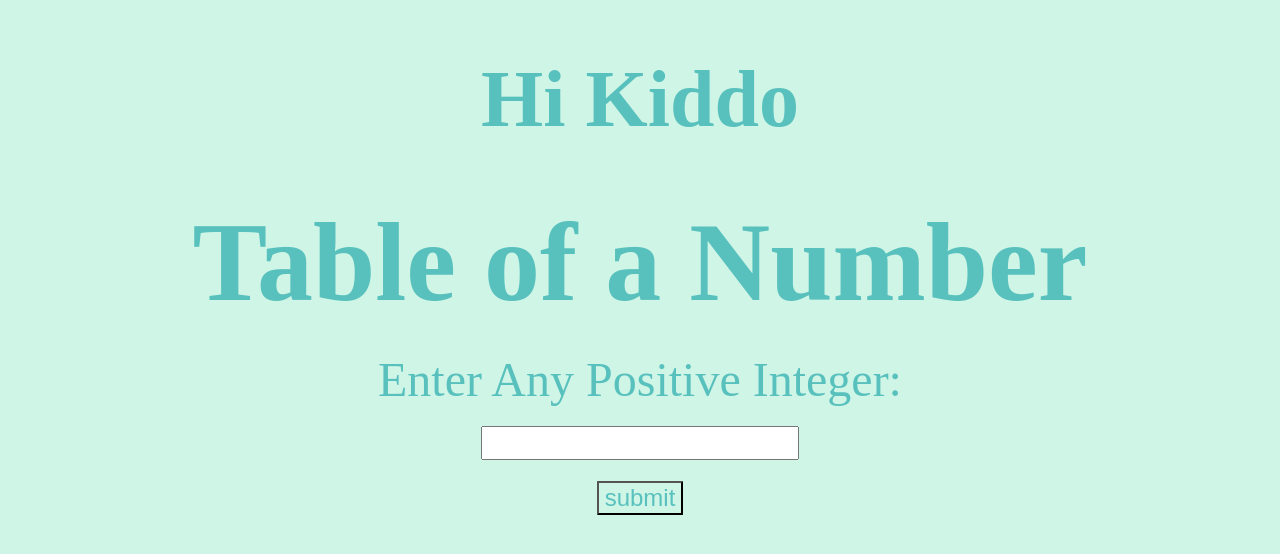
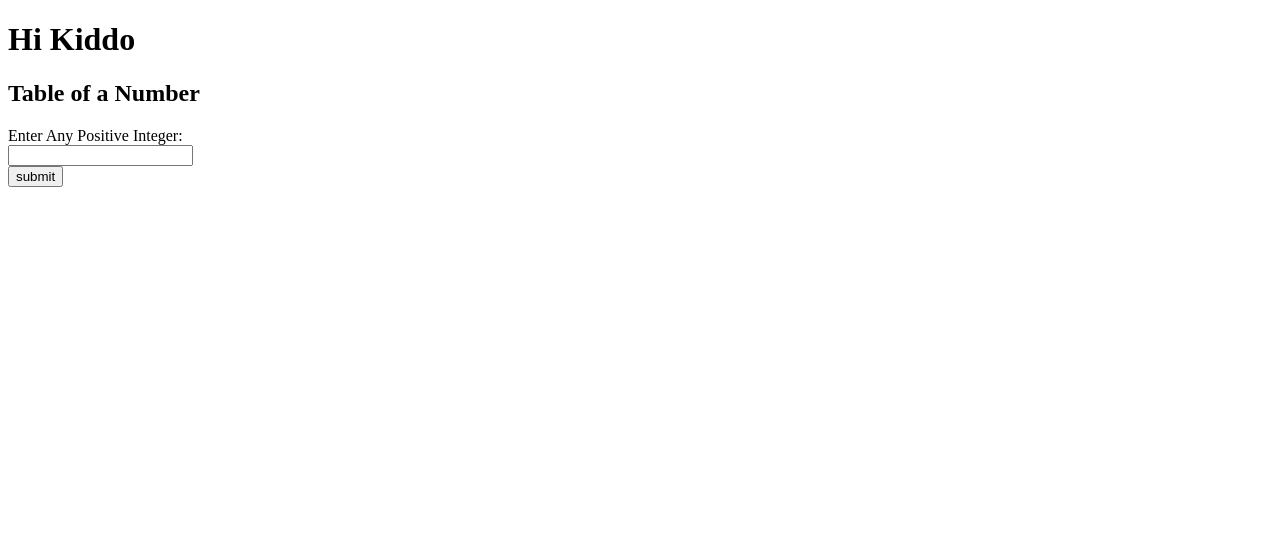
Before and after one commit to SUMITJADHAV29797/table-of-a-number, a website: page index.html in a window 1280 px wide. Drawn offline with nearby package versions, Linux system fonts and the light colour scheme.

Commit message:
Update index.html

```diff
--- a/index.html
+++ b/index.html
@@ -6,7 +6,7 @@
   <title>Table of Two</title>
 
   <link href="https://cdn.jsdelivr.net/npm/bootstrap@5.2.2/dist/js/bootstrap.bundle.min.js" rel="stylesheet">
-  <link rel="stylesheet" href="/styles.css">
+  <link href="/styles.css">
 </head>
 
 <body>
```
